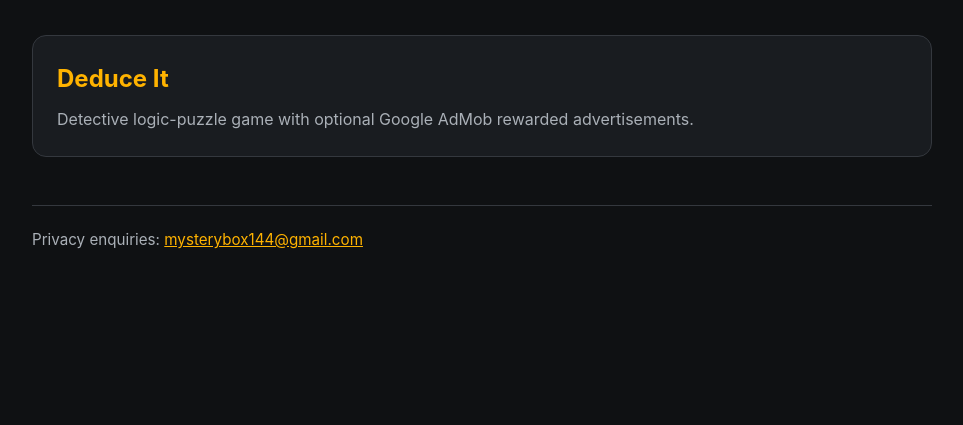
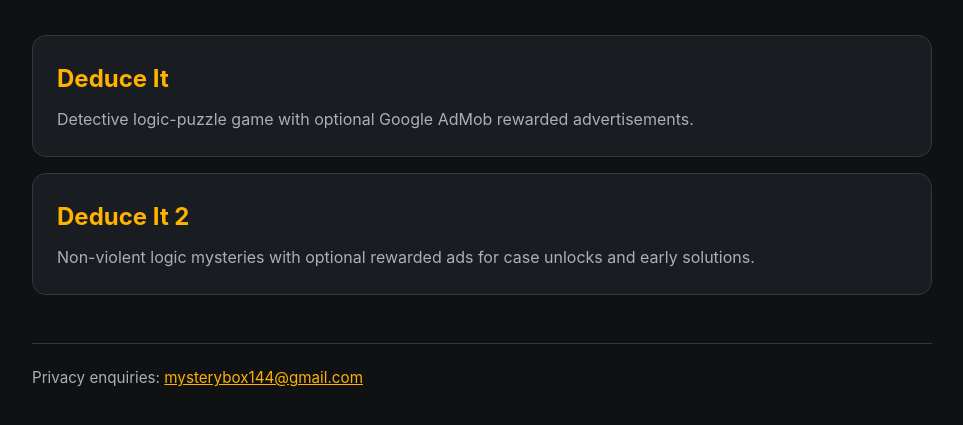
Before and after one commit to mastermystery007/privacy_policies, a plain HTML site: page index.html in a window 1280 px wide. Shown: the part 207-632 px from the top of the page, without its empty margins (158-1121 px from the left). Drawn offline with Linux system fonts and the light colour scheme.

Commit message:
List Deduce It 2 privacy policy

```diff
--- a/index.html
+++ b/index.html
@@ -46,6 +46,11 @@
       font-size: 1.05rem;
     }
 
+    .policy-list {
+      display: grid;
+      gap: 16px;
+    }
+
     .policy-card {
       display: block;
       padding: 24px;
@@ -92,10 +97,17 @@
       Privacy information for applications published by Mystery Box. Select an application below to read its current privacy policy.
     </p>
 
-    <a class="policy-card" href="deduce-it/">
-      <h2>Deduce It</h2>
-      <p>Detective logic-puzzle game with optional Google AdMob rewarded advertisements.</p>
-    </a>
+    <div class="policy-list">
+      <a class="policy-card" href="deduce-it/">
+        <h2>Deduce It</h2>
+        <p>Detective logic-puzzle game with optional Google AdMob rewarded advertisements.</p>
+      </a>
+
+      <a class="policy-card" href="deduce-it-2/">
+        <h2>Deduce It 2</h2>
+        <p>Non-violent logic mysteries with optional rewarded ads for case unlocks and early solutions.</p>
+      </a>
+    </div>
 
     <footer>
       Privacy enquiries: <a href="mailto:mysterybox144@gmail.com">mysterybox144@gmail.com</a>
```
